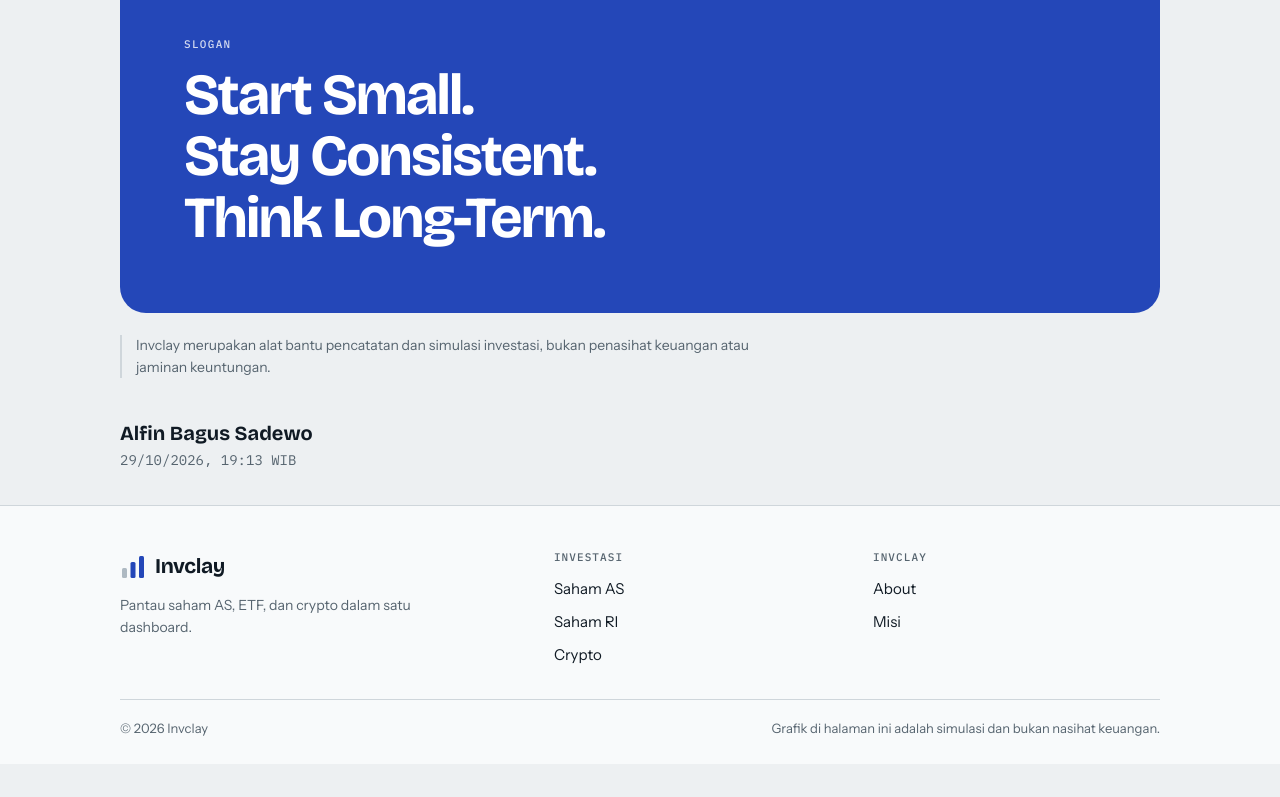
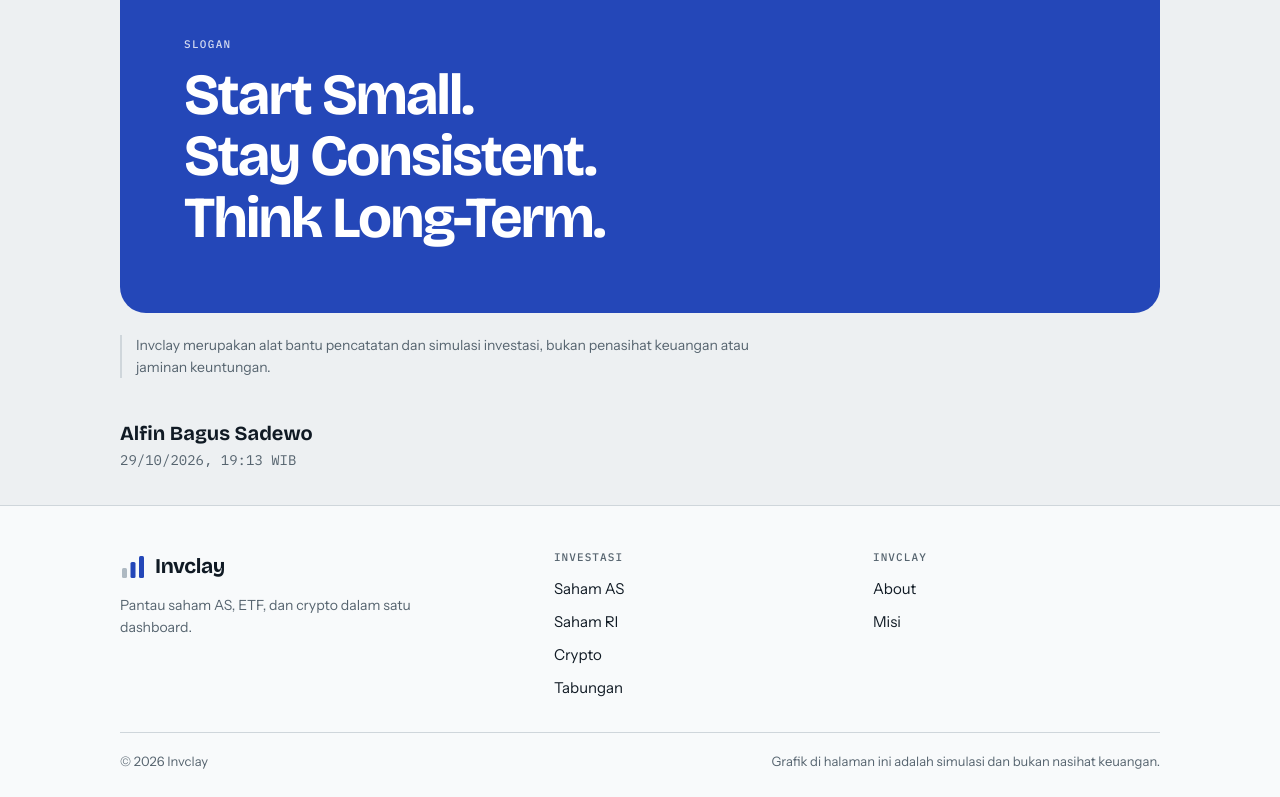
Before and after one commit to Clay-id/Invclay, a plain HTML site: page misi.html in a window 1280 px wide. Shown: the part 1754-2551 px from the top of the page. Before the commit the page ends 2518 px from the top, so only its background shows below. Drawn offline with nearby package versions, Linux system fonts and the light colour scheme.

Commit message:
Update misi.html

```diff
--- a/misi.html
+++ b/misi.html
@@ -1769,6 +1769,7 @@
                         <li><a href="saham-as.html">Saham AS<span class="k">US</span></a></li>
                         <li><a href="saham-ri.html">Saham RI<span class="k">ID</span></a></li>
                         <li><a href="crypto.html">Crypto<span class="k">BTC</span></a></li>
+                        <li><a href="tabungan.html">Tabungan<span class="k">IDR</span></a></li>
                     </ul>
                 </li>
                 <li><a href="about.html">About</a></li>
@@ -1885,6 +1886,7 @@
                         <li><a href="saham-as.html">Saham AS</a></li>
                         <li><a href="saham-ri.html">Saham RI</a></li>
                         <li><a href="crypto.html">Crypto</a></li>
+                        <li><a href="tabungan.html">Tabungan</a></li>
                     </ul>
                 </nav>
                 <nav class="f-col" aria-label="Invclay">
```
